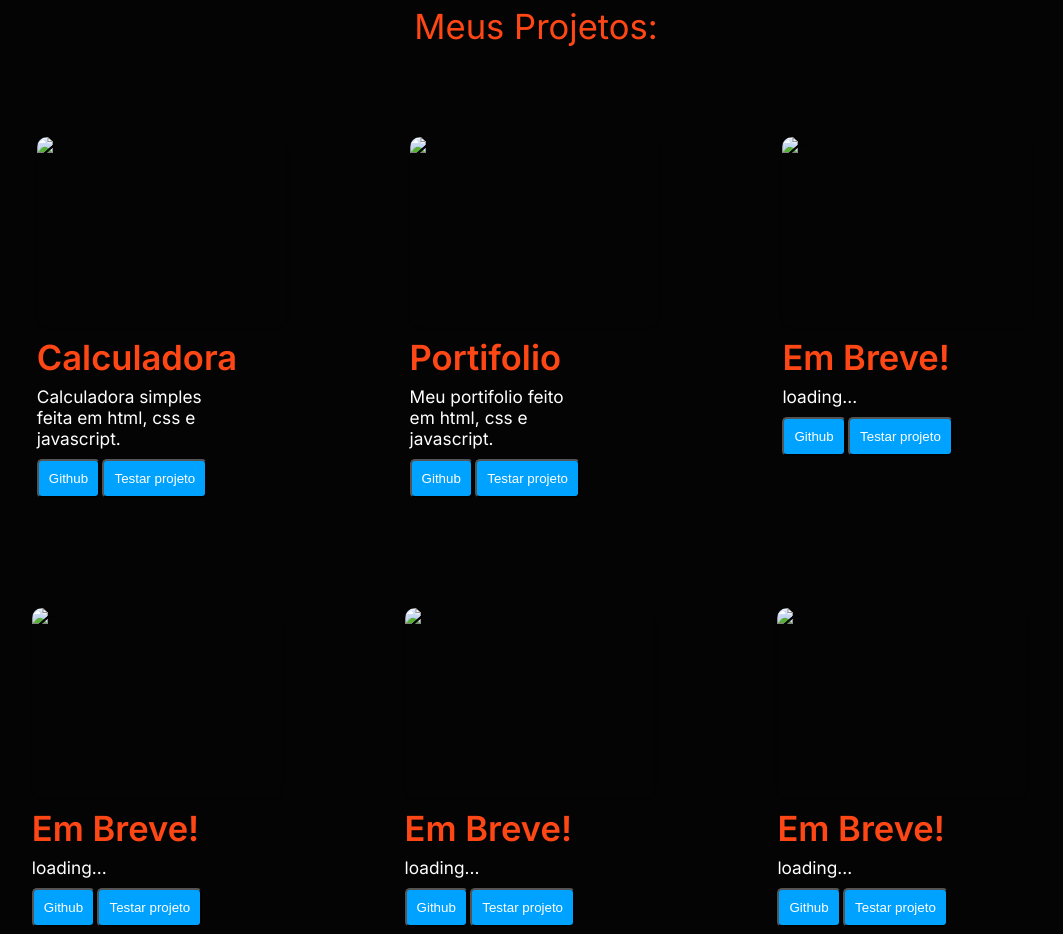
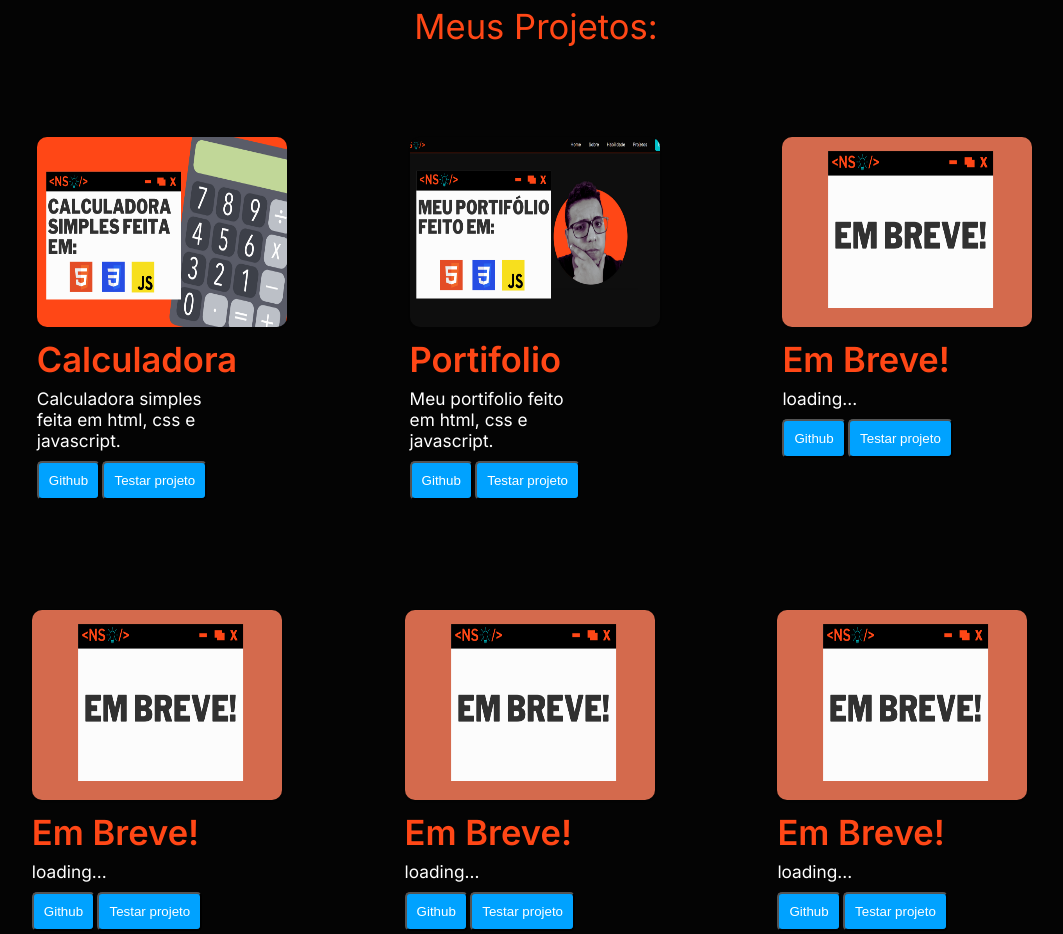
Before and after one commit to NycollasSantos/MeuPortifolio, a plain HTML site: page index.html in a window 1280 px wide. Shown: the part 2960-3894 px from the top of the page, without its empty margins (104-1167 px from the left). Drawn offline with Linux system fonts and the light colour scheme; the site is published under a folder, as on GitHub Pages, so addresses that start at the root find nothing.

Commit message:
Update index.html

```diff
--- a/index.html
+++ b/index.html
@@ -8,7 +8,6 @@
     <link rel="stylesheet"type="text/css"href="css/stylemain.css"/>
     <link rel="stylesheet"type="text/css"href="css/reset.css"/>
     <link rel="stylesheet"type="text/css"href="css/style-sobremin.css"/>
-    <link rel="stylesheet"type="text/css"href="css/responsividade.css"/>
     <link rel="stylesheet"type="text/css"href="css/style-footer.css"/>
     <link rel="stylesheet"type="text/css"href="css/style-habilidade.css"/>
     <link rel="stylesheet"type="text/css"href="css/style-menu.css"/>
@@ -102,7 +101,7 @@
         <section class="secao-projeto">
 
             <div class="card" style="width: 18rem;">
-                <img src="/imagens/calculadora.png" class="img-card" alt="...">
+                <img src="imagens/calculadora.png" class="img-card" alt="...">
                 <div class="card-body">
                   <h5 class="card-title">Calculadora</h5>
                   <p class="card-text">Calculadora simples feita em html, css e javascript.</p>
@@ -112,7 +111,7 @@
               </div>
 
               <div class="card" style="width: 18rem;">
-                <img src="/imagens/portifolio.png" class="img-card" alt="...">
+                <img src="imagens/portifolio.png" class="img-card" alt="...">
                 <div class="card-body">
                   <h5 class="card-title">Portifolio</h5>
                   <p class="card-text">Meu portifolio feito em html, css e javascript.</p>
@@ -122,7 +121,7 @@
               </div>
 
               <div class="card" style="width: 18rem;">
-                <img src="/imagens/breve.png" class="img-card" alt="...">
+                <img src="imagens/breve.png" class="img-card" alt="...">
                 <div class="card-body">
                   <h5 class="card-title">Em Breve!</h5>
                   <p class="card-text">loading...</p>
@@ -133,7 +132,7 @@
 
               <section class="projeto-linha2">
               <div class="card" style="width: 18rem;">
-                <img src="/imagens/breve.png" class="img-card" alt="...">
+                <img src="imagens/breve.png" class="img-card" alt="...">
                 <div class="card-body">
                   <h5 class="card-title">Em Breve!</h5>
                   <p class="card-text">loading...</p>
@@ -143,7 +142,7 @@
               </div>
 
               <div class="card" style="width: 18rem;">
-                <img src="/imagens/breve.png" class="img-card" alt="...">
+                <img src="imagens/breve.png" class="img-card" alt="...">
                 <div class="card-body">
                   <h5 class="card-title">Em Breve!</h5>
                   <p class="card-text">loading...</p>
@@ -153,7 +152,7 @@
               </div>
 
               <div class="card" style="width: 18rem;">
-                <img src="/imagens/breve.png" class="img-card" alt="...">
+                <img src="imagens/breve.png" class="img-card" alt="...">
                 <div class="card-body">
                   <h5 class="card-title">Em Breve!</h5>
                   <p class="card-text">loading...</p>
```
